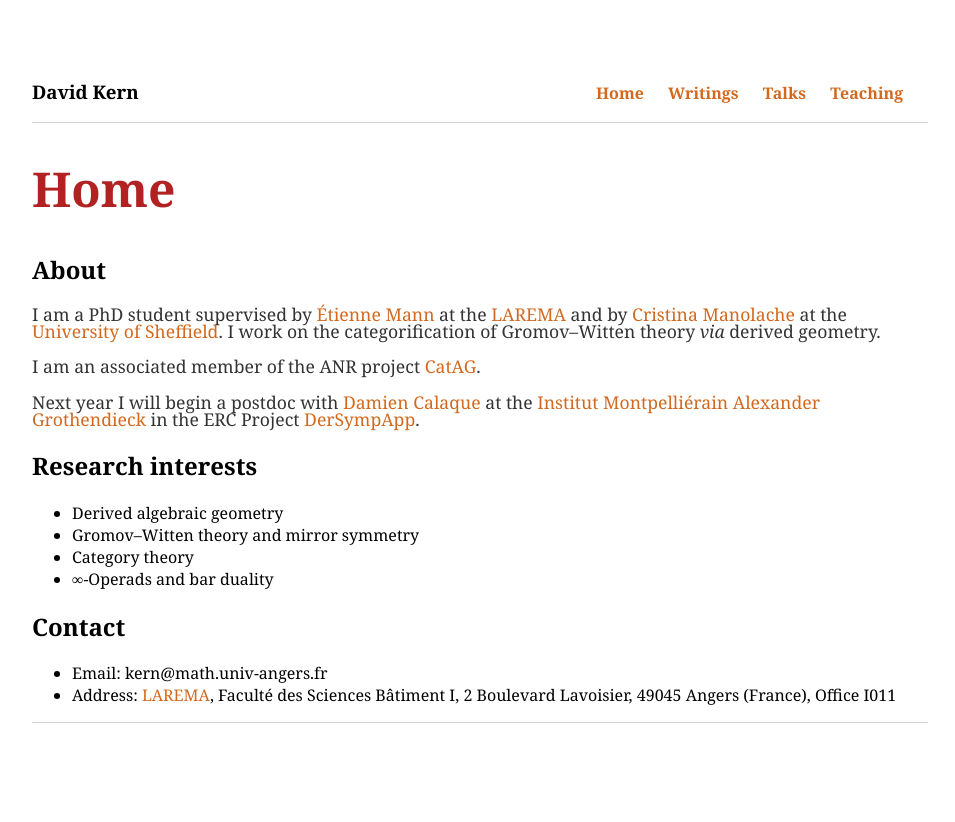
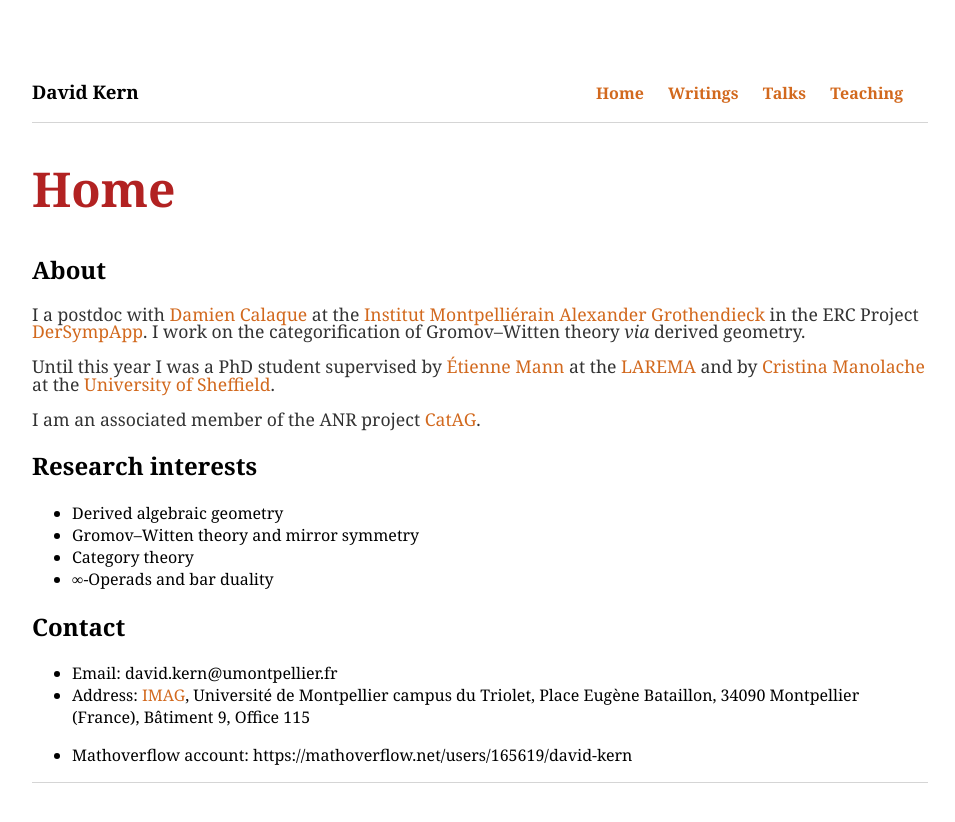
Before and after one commit to dskern/dskern.github.io, a Jekyll site: the page built from index.html, in a window 1280 px wide. Shown: the top 822 px of the page, without its empty margins (160-1115 px from the left). Built offline with Jekyll 4.4.1, drawn with Linux system fonts in a browser that asks for light colours.

Commit message:
Update index.html

```diff
--- a/index.html
+++ b/index.html
@@ -5,11 +5,12 @@ title: Home
 
 <h2>About</h2>
 
-<p>I am a PhD student supervised by <a href="https://math.univ-angers.fr/~mann/">Étienne Mann</a> at the <a href="https://recherche.math.univ-angers.fr/">LAREMA</a> and by <a href="http://maths.dept.shef.ac.uk/maths/staff_info_910.html">Cristina Manolache</a> at the <a href="http://alg-geom.group.shef.ac.uk">University of Sheffield</a>. I work on the categorification of Gromov&ndash;Witten theory <i>via</i> derived geometry.</p>
+
+<p>I a postdoc with <a href="https://imag.umontpellier.fr/~calaque/">Damien Calaque</a> at the <a href="https://imag.edu.umontpellier.fr/">Institut Montpelliérain Alexander Grothendieck</a> in the ERC Project <a href="https://damienespadon.wixsite.com/dersympapp">DerSympApp</a>. I work on the categorification of Gromov&ndash;Witten theory <i>via</i> derived geometry.</p></p>
+
+<p>Until this year I was a PhD student supervised by <a href="https://math.univ-angers.fr/~mann/">Étienne Mann</a> at the <a href="https://recherche.math.univ-angers.fr/">LAREMA</a> and by <a href="http://maths.dept.shef.ac.uk/maths/staff_info_910.html">Cristina Manolache</a> at the <a href="http://alg-geom.group.shef.ac.uk">University of Sheffield</a>.
 
 <p>I am an associated member of the ANR project <a href="http://catag.math.cnrs.fr">CatAG</a>.</p>
-
-<p>Next year I will begin a postdoc with <a href="https://imag.umontpellier.fr/~calaque/">Damien Calaque</a> at the <a href="https://imag.edu.umontpellier.fr/">Institut Montpelliérain Alexander Grothendieck</a> in the ERC Project <a href="https://damienespadon.wixsite.com/dersympapp">DerSympApp</a>.</p>
 
 <h2>Research interests</h2>
 
@@ -23,6 +24,12 @@ title: Home
 <h2>Contact</h2>
 
 <ul>
-  <li>Email: kern@math.univ-angers.fr</li>
-  <li>Address: <a href="https://math.univ-angers.fr/nous-visiter/">LAREMA</a>, Faculté des Sciences Bâtiment I, 2 Boulevard Lavoisier, 49045 Angers (France), Office I011</li>
+  <li>Email: david.kern@umontpellier.fr</li>
+  <li>Address: <a href="https://imag.edu.umontpellier.fr/institut-montpellierain-alexander-grothendieck/venir-a-limag/">IMAG</a>, Université de Montpellier campus du Triolet, Place Eugène Bataillon, 34090 Montpellier (France), Bâtiment 9, Office 115
+  </li>
+  <!--<li>Address: <a href="https://math.univ-angers.fr/nous-visiter/">LAREMA</a>, Faculté des Sciences Bâtiment I, 2 Boulevard Lavoisier, 49045 Angers (France), Office I011</li>-->
 </ul>
+
+<ul>
+  <li>Mathoverflow account: https://mathoverflow.net/users/165619/david-kern</li>
+</ul>
```
